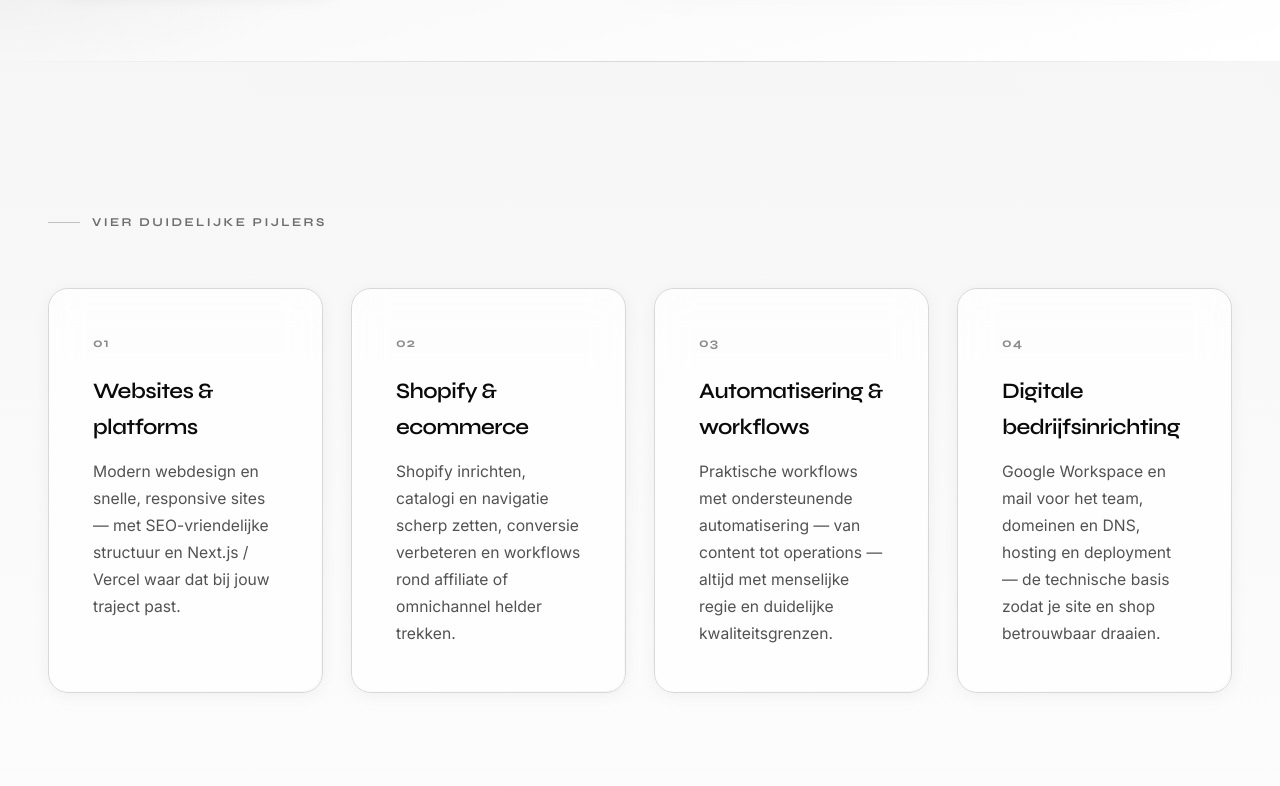
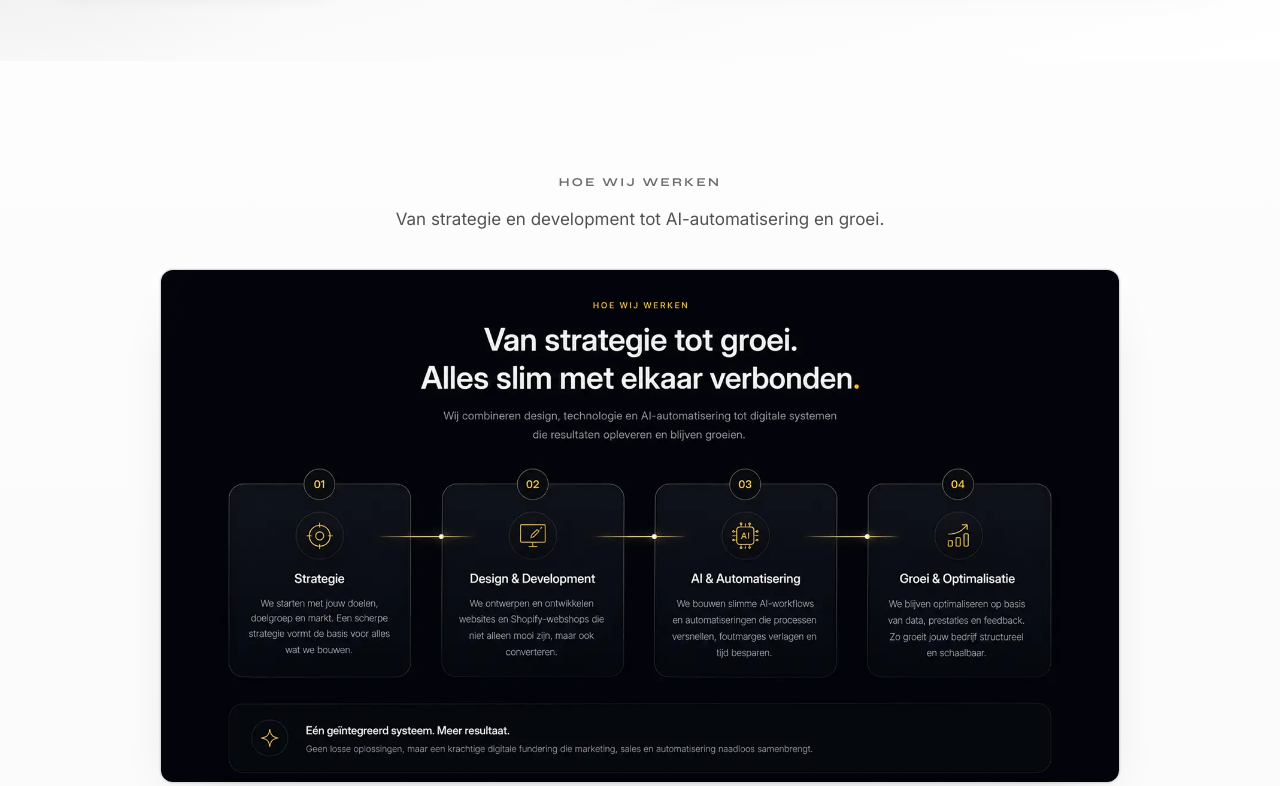
Before and after one commit to ardrotterdam/abshops, a plain HTML site: page index.html in a window 1280 px wide. Shown: the part 539-1325 px from the top of the page. Drawn offline with Linux system fonts and the light colour scheme.

Commit message:
Voeg workflow infographic sectie toe aan homepage

```diff
--- a/i18n.js
+++ b/i18n.js
@@ -253,6 +253,10 @@
         heroSubtitle:
             'Web, Shopify en automatisering met slimme tooling — menselijk geleid, technisch strak. Rotterdam · heel Nederland.',
         ctaPrimary: 'Plan een vrijblijvend gesprek',
+        workflowEyebrow: 'HOE WIJ WERKEN',
+        workflowLead: 'Van strategie en development tot AI-automatisering en groei.',
+        workflowImgAlt:
+            'Workflow infographic van ABshops met strategie, webdevelopment, AI automatisering en digitale groei',
         sectionExpertise: 'Vier duidelijke pijlers',
         svc1Title: 'Websites & platforms',
         svc1Text:
@@ -338,6 +342,10 @@
         heroSubtitle:
             'Web, Shopify and automation with careful tooling — human-led, engineered well. Rotterdam · across the Netherlands.',
         ctaPrimary: 'Schedule a no-obligation call',
+        workflowEyebrow: 'HOW WE WORK',
+        workflowLead: 'From strategy and development to AI automation and growth.',
+        workflowImgAlt:
+            'ABshops workflow infographic: strategy, web development, AI automation and digital growth',
         sectionExpertise: 'Four clear pillars',
         svc1Title: 'Websites & platforms',
         svc1Text:
--- a/index.html
+++ b/index.html
@@ -231,6 +231,31 @@
         </div>
     </section>
 
+    <section class="workflow-infographic" aria-labelledby="workflow-infographic-eyebrow">
+        <div class="workflow-infographic-inner">
+            <p id="workflow-infographic-eyebrow" class="workflow-infographic-eyebrow" data-i18n="index.workflowEyebrow">
+                HOE WIJ WERKEN
+            </p>
+            <p class="workflow-infographic-lead" data-i18n="index.workflowLead">
+                Van strategie en development tot AI-automatisering en groei.
+            </p>
+            <figure class="workflow-infographic-frame">
+                <img
+                    class="workflow-infographic-img"
+                    src="abshops-ai-automation-workflow-infographic.webp"
+                    width="1600"
+                    height="854"
+                    decoding="async"
+                    loading="lazy"
+                    alt="Workflow infographic van ABshops met strategie, webdevelopment, AI automatisering en digitale groei"
+                    data-i18n="index.workflowImgAlt"
+                    data-i18n-suppress-text="true"
+                    data-i18n-attr="alt"
+                >
+            </figure>
+        </div>
+    </section>
+
     <section id="diensten" class="services">
         <div class="services-container">
             <h2 class="section-label" data-i18n="index.sectionExpertise">Vier duidelijke pijlers</h2>
--- a/styles.css
+++ b/styles.css
@@ -1488,6 +1488,66 @@ html[data-theme="dark"] .hero.hero--home .hero-visual-frame {
     object-position: 50% 42%;
 }
 
+/* Homepage — workflow infographic (below hero) */
+.workflow-infographic {
+    padding: clamp(4rem, 11vw, 7rem) clamp(1.75rem, 5vw, 3rem) clamp(3.25rem, 9vw, 5.5rem);
+    margin: 0;
+}
+
+.workflow-infographic-inner {
+    max-width: 960px;
+    margin: 0 auto;
+    text-align: center;
+}
+
+.workflow-infographic-eyebrow {
+    font-family: var(--font-display);
+    font-size: 0.75rem;
+    font-weight: 700;
+    letter-spacing: 0.2em;
+    text-transform: uppercase;
+    color: var(--gray-500);
+    margin: 0 0 0.85rem;
+}
+
+.workflow-infographic-lead {
+    font-size: clamp(0.9375rem, 1.35vw, 1.0625rem);
+    line-height: 1.62;
+    color: var(--gray-600);
+    margin: 0 auto 2.25rem;
+    max-width: 36rem;
+}
+
+.workflow-infographic-frame {
+    margin: 0 auto;
+    padding: 0;
+    border-radius: 13px;
+    overflow: hidden;
+    border: 1px solid var(--gray-200);
+    background: var(--gray-100);
+    box-shadow:
+        0 24px 56px -28px rgba(15, 23, 42, 0.18),
+        0 0 0 1px rgba(15, 23, 42, 0.04),
+        inset 0 1px 0 rgba(255, 255, 255, 0.35);
+    max-width: 100%;
+}
+
+html[data-theme="dark"] .workflow-infographic-frame {
+    border-color: rgba(242, 243, 247, 0.12);
+    background: rgba(10, 11, 14, 0.55);
+    box-shadow:
+        0 28px 64px -32px rgba(0, 0, 0, 0.55),
+        0 0 0 1px rgba(255, 255, 255, 0.06),
+        inset 0 1px 0 rgba(255, 255, 255, 0.05);
+}
+
+.workflow-infographic-img {
+    display: block;
+    width: 100%;
+    height: auto;
+    max-width: 100%;
+}
+
 .hero-eyebrow {
     display: inline-block;
     font-size: 0.6875rem;
```
Also changed, not shown: abshops-ai-automation-workflow-infographic.webp (added).
